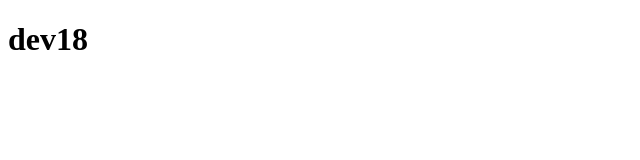
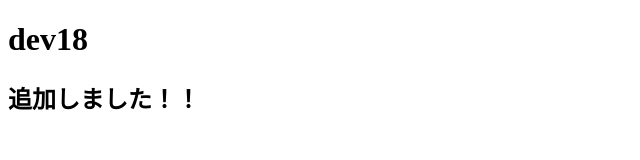
Before and after one commit to katouone/team8, a plain HTML site: page index.html in a window 1280 px wide. Shown: the whole page, without its empty margins (0-640 px from the left). Drawn offline with Linux system fonts and the light colour scheme.

Commit message:
2回目の変更

```diff
--- a/index.html
+++ b/index.html
@@ -7,5 +7,6 @@
 </head>
 <body>
     <h1>dev18</h1>
+    <h2>追加しました！！</h2>
 </body>
 </html>
```
